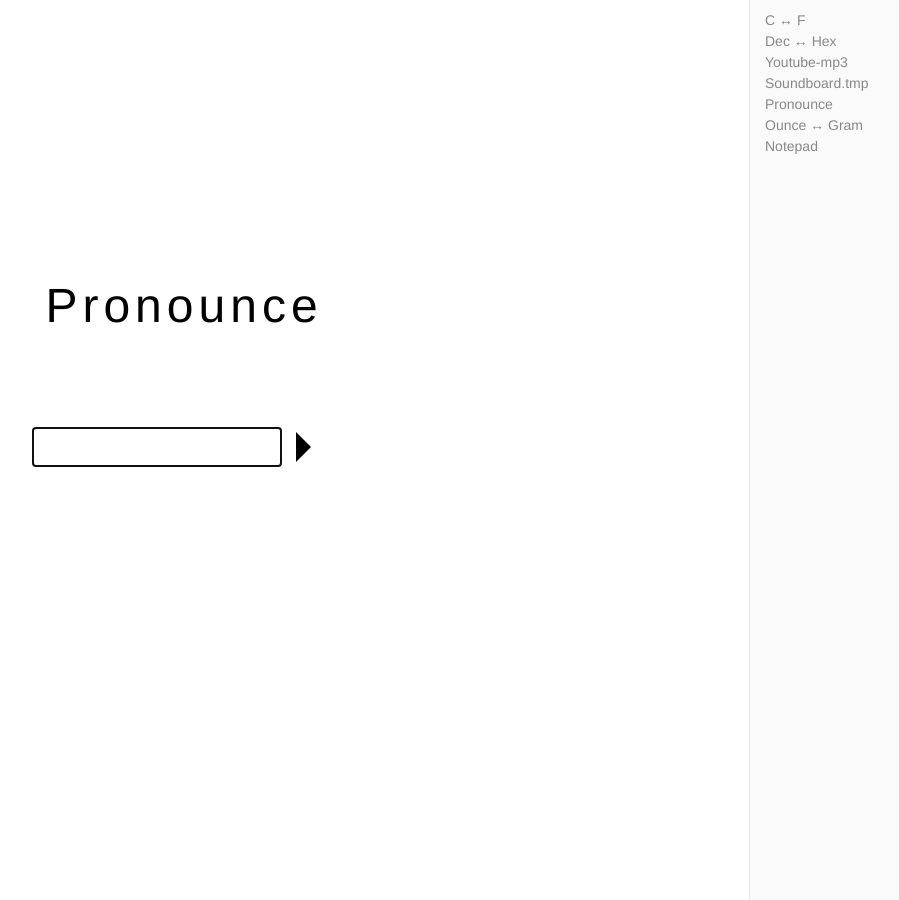
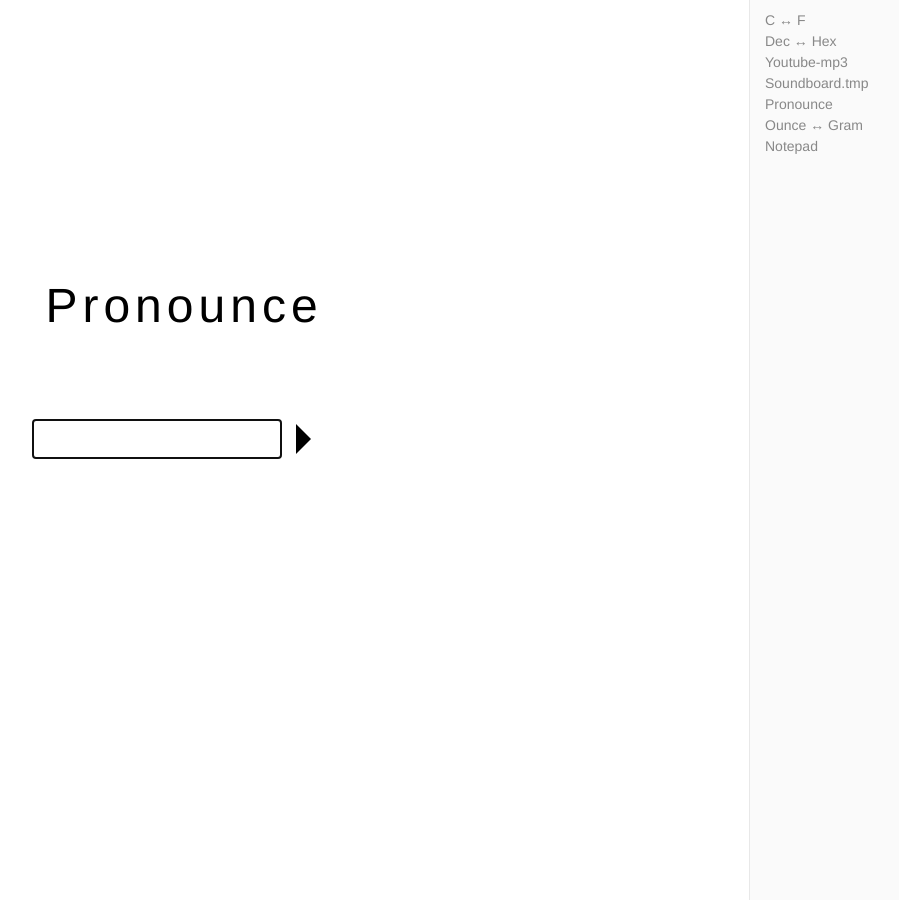
Before and after one commit to Meptl/plain-web-utils, a Jekyll site: the page built from app/pronounce/index.html, in a window 1280 px wide. Shown: the whole page, without its empty margins (381-1280 px from the left). Built offline with Jekyll 4.4.1, drawn with Linux system fonts in a browser that asks for light colours.

Commit message:
Whitespace modifications on mobile.

```diff
--- a/app/_sass/default.scss
+++ b/app/_sass/default.scss
@@ -102,23 +102,13 @@
     display: inline;
 }
 
-#page {
-    text-align: center;
-    position: relative;
-    top: 30%;
-}
-
 #title {
     font-size: 36pt;
     font-weight: 500;
     line-height: 1.5;
     letter-spacing: 5px;
     text-align: center;
-    margin-bottom: 40px;
-}
-
-#tool {
-    padding-top: 40px;
+    margin-bottom: 8vh;
 }
 
 // Utilizes rust css's button
--- a/app/_sass/rustdocs.scss
+++ b/app/_sass/rustdocs.scss
@@ -61,6 +61,15 @@
     margin: 0 auto;
     max-width: 750px;
     padding-bottom: 50px;
+    text-align: center;
+    position: relative;
+    top: 30%;
+}
+
+@media only screen and (max-width: 1023px) {
+    #page {
+        top: 0%;
+    }
 }
 
 @media only screen {
```
